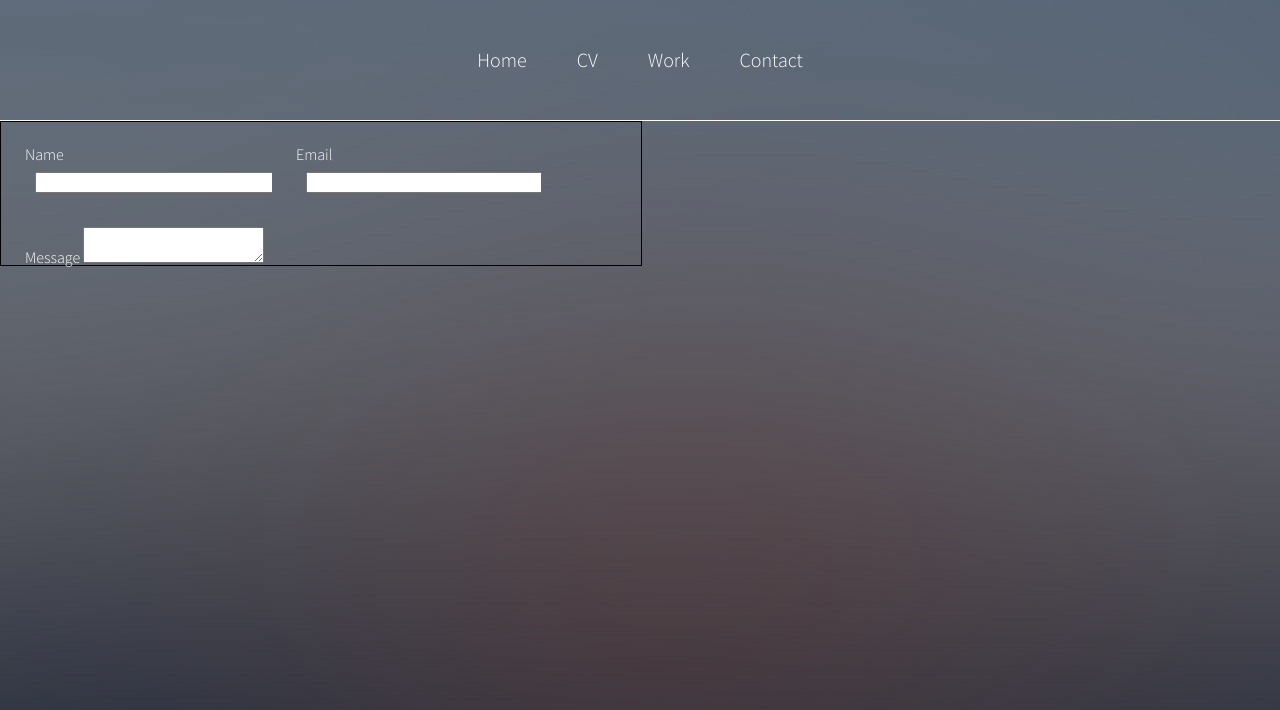
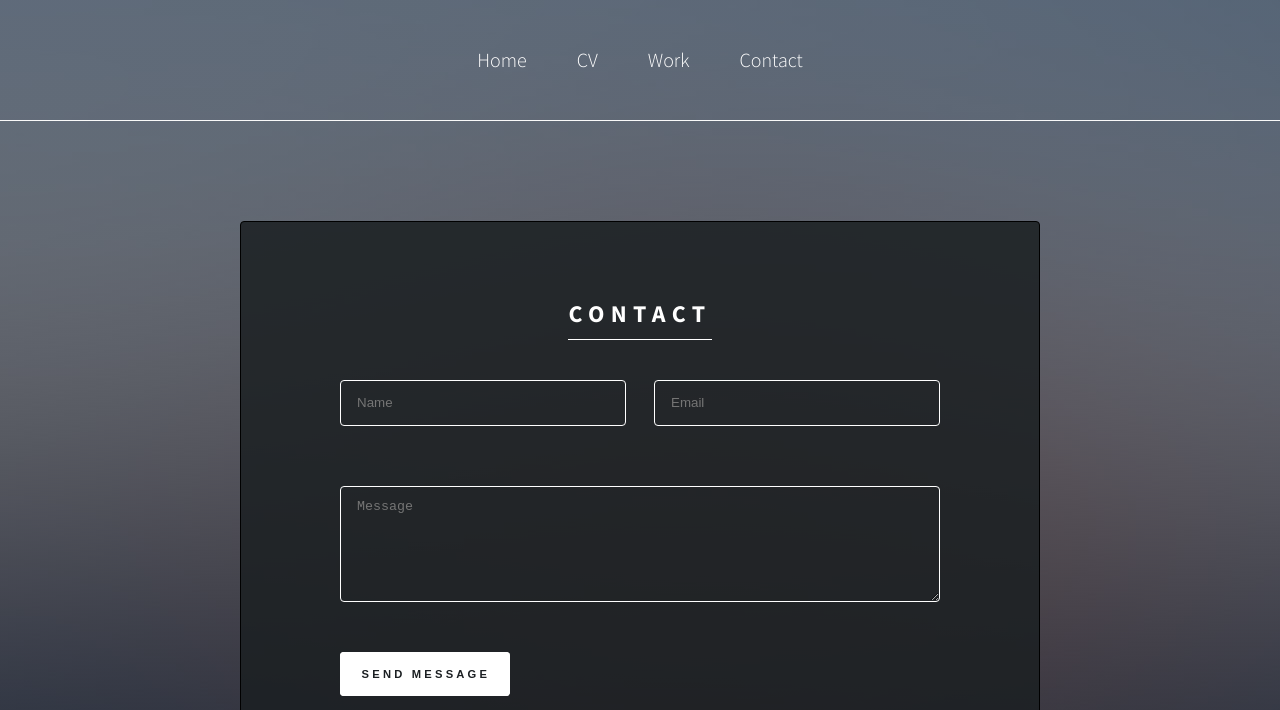
Before and after one commit to rbenmeddour/portfolio, a plain HTML site: page contact.html in a window 1280 px wide. Shown: the top 710 px of the page. Drawn offline with nearby package versions, Linux system fonts and the light colour scheme.

Commit message:
contact page

```diff
--- a/contact.css
+++ b/contact.css
@@ -0,0 +1,209 @@
+  /* Main */
+
+  body
+  {
+    font-family: "Source Sans Pro", sans-serif;
+  }
+
+  .container
+{
+    max-width: 800px;
+    border: 1px solid #000000;
+    margin: 0 auto;
+    display: flex;
+    flex-direction: column;
+    align-items: center;
+    padding: 10px;
+    background-color: rgba(27, 31, 34, 0.85);
+    border-radius: 4px;
+    margin-top: 100px;
+    padding: 75px 0;
+    box-sizing: border-box;
+
+}
+
+
+ .container .title {
+    display: flex;
+    font-size: 1.5rem;
+    line-height: 1.4;
+    letter-spacing: 0.4rem;
+    font-weight: 600;
+    border-bottom: solid 1px #ffffff;
+    padding-bottom: 0.5rem;
+
+ }
+
+ .container form {
+
+     display: flex;
+     flex-wrap: wrap;
+     max-width: 600px;
+     justify-content: space-between;
+     /* align-items: center; */
+     padding-bottom: 20px
+
+
+ }
+
+ .container form input {
+
+    width: 42%;
+    margin-bottom: 20px;
+    transition: 0.2s;
+    margin-top: 40px;
+
+
+ }
+
+ .container form textarea {
+
+    width: 100%;
+    margin-top: 40px;
+    padding: 0.75rem 1rem;
+    padding-bottom: 4rem;
+    /* resize: none; */
+
+}
+
+
+ .container form input,
+ .container form textarea{
+
+    background-color: transparent;
+    border-radius: 4px;
+    border: solid 1px #ffffff;
+    color: inherit;
+    height: 2.75rem;
+    padding: 0 1rem;
+
+
+
+ }
+
+
+ .container form button {
+    background-color: #ffffff;
+    color: #1b1f22 !important;
+    font-weight: 600;
+    border-radius: 4px;
+    border: 0;
+    box-shadow: inset 0 0 0 1px #ffffff;
+    cursor: pointer;
+    display: inline-block;
+    font-size: 0.7rem;
+    height: 2.75rem;
+    letter-spacing: 0.2rem;
+    line-height: 2.75rem;
+    outline: 0;
+    padding: 0 1.25rem 0 1.35rem;
+    text-align: center;
+    text-decoration: none;
+    text-transform: uppercase;
+    white-space: nowrap;
+    margin-top: 50px;
+
+ }
+
+.fa-github:before {
+    padding: 10px;
+}
+
+.fa-linkedin:before {
+    padding: 10px;
+}
+
+
+
+ @media screen and (max-width: 630px) {
+    .container {
+    }
+    .container form {
+        flex-direction: column;
+        width: 95%;
+    }
+    .container form input {
+        width: 80%;
+    }
+    .container form textarea {
+        width: 80%;
+    }
+    .container form button {
+        width: 150px;
+    }
+ }
+
+
+
+  /* main
+  {
+    position: relative;
+  } */
+
+
+
+
+
+
+
+
+
+
+
+  /* .test {
+    border: 1px solid #000000;
+    width: 50%;
+     display: flex;
+    justify-content: center;
+    align-items: center;
+    flex-wrap: wrap;
+  }
+
+  .test input
+  {
+    width: calc(50% - 1.5rem);
+    margin: 10px;
+  }
+
+  .test div
+  {
+    padding: 24px 0 0 24px;
+    width: 100%;
+    position: relative;
+  }
+
+  .big
+  {
+    width: calc(100% - 1.5rem);
+  }
+
+  .form-group
+  {
+    width: 82%;
+    height: 100%;
+  }
+
+  .form-group
+  {
+    width: calc(100% - 1.5rem);
+  }
+
+  .form-group-half
+  {
+    width: 49%;
+    overflow: hidden;
+  }
+
+  .form-group textarea
+  {
+    width: 80%;
+  }
+
+   form .fields .field {
+    width: calc(100% - 1.5rem);
+  }
+
+  form > .fields > .field {
+    width: calc(100% - 1.5rem);
+
+  } */
--- a/contact.html
+++ b/contact.html
@@ -8,6 +8,8 @@
     <link rel="stylesheet" href="main.css">
     <link rel="stylesheet" href="contact.css">
     <script src="https://cdn.jsdelivr.net/npm/bootstrap@5.2.0-beta1/dist/js/bootstrap.bundle.min.js" integrity="sha384-pprn3073KE6tl6bjs2QrFaJGz5/SUsLqktiwsUTF55Jfv3qYSDhgCecCxMW52nD2" crossorigin="anonymous"></script>
+    <script src="https://kit.fontawesome.com/bcc5b26a5a.js" crossorigin="anonymous"></script>
+
 
     <title>Document</title>
 </head>
@@ -21,27 +23,38 @@
         </nav>
       </header>
       <main>
+        <section class="contact">
+        <div class="container">
+          <div class="title">
+            <h2>CONTACT</h2>
+          </div>
+        <form>
+            <!-- <div class="form-group-half"> -->
 
-        <div class="test">
-        <form>
-            <div class="form-group-half">
+              <!-- <label for="exampleInputEmail1">Name</label> -->
+              <input type="name" placeholder="Name" id="exampleInputPassword1">
+              <input type="email" placeholder="Email" id="exampleInputEmail1"aria-describedby="emailHelp">
+            <!-- </div> -->
+            <!-- <div class="form-group-half"> -->
+              <!-- <label for="exampleInputPassword1">Email</label> -->
+            <!-- </div> -->
 
-              <label for="exampleInputEmail1">Name</label>
-              <input type="email" class="form-control" id="exampleInputEmail1" aria-describedby="emailHelp">
-            </div>
-            <div class="form-group-half">
-              <label for="exampleInputPassword1">Email</label>
-              <input type="password" class="form-control" id="exampleInputPassword1">
-            </div>
-
-        <div class="form-group">
-        <label for="">Message</label>
-        <textarea class="big"></textarea>
-        <!-- <input type="text" class="form-control" id="exampleInputText1"> -->
+        <!-- <div class="form-group"> -->
+        <!-- <label for="">Message</label> -->
+        <textarea class="big" placeholder="Message" style="height: 90px; padding: 0.75rem 1rem;"></textarea>
+        <button type="submit" value="Send Message" class="primary" style="color: #1b1f22;">SEND MESSAGE </button>
+        <!-- <input type="text"  id="exampleInputText1"> -->
         <!-- </div>
             <button type="submit" class="btn btn-primary">Submit</button>
           </form>
         </div> -->
+        </form>
+        <ul class="icons">
+          <i class="fa-brands fa-github fa-2x"></i>
+          <i class="fa-brands fa-linkedin fa-2x"></i>
+        </ul>
+      </div>
+    </section>
       </main>
 
       <footer>
@@ -49,11 +62,6 @@
       </footer>
 </body>
 </html>
-
-
-
-
-
 
 <!--
 
--- a/main.css
+++ b/main.css
@@ -4,7 +4,7 @@
 body {
     color: white;
     font-family: 'Source Sans Pro';
-    background-image: linear-gradient(to top, rgba(19, 21, 25, 0.5), rgba(19, 21, 25, 0.5)), url("./img/bg.jpg");
+    background-image: linear-gradient(to top, rgba(19, 21, 25, 0.5), rgba(19, 21, 25, 0.5)), url("./img/bg.jpg") ;
 }
 
 
@@ -32,56 +32,3 @@ header {
     text-decoration: none;
     color: white;
   }
-
-  /* Main */
-
-  form
-  {
-    display: flex;
-    /* justify-content: center; */
-    align-items: center;
-    flex-wrap: wrap;
-  }
-
-
-  .test {
-    border: 1px solid #000000;
-    width: 50%;
-     display: flex;
-    /* justify-content: center; */
-    align-items: center;
-    flex-wrap: wrap;
-  }
-
-  .test input
-  {
-    width: 100%;
-    margin: 10px;
-  }
-
-  .test div
-  {
-    padding: 24px 0 0 24px;
-  }
-
-  .form-group
-  {
-    /* width: 82%; */
-    /* height: 100%; */
-  }
-
-  .form-group
-  {
-    width: calc(100% - 1.5rem);
-  }
-
-  .form-group-half
-  {
-    width: calc(50% - 0,75em);
-    overflow: hidden;
-  }
-
-  .form-group textarea
-  {
-    /* width: 80%;      */
-  }
```
